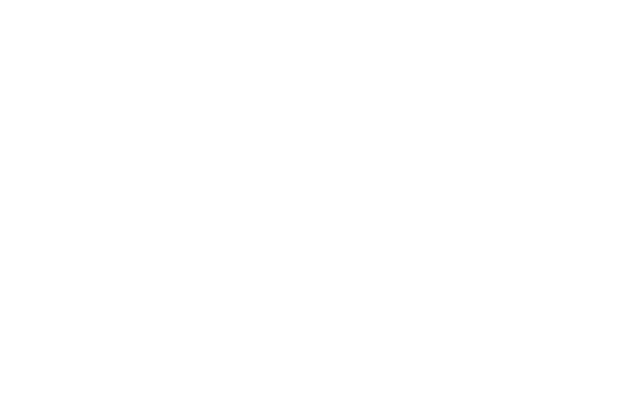
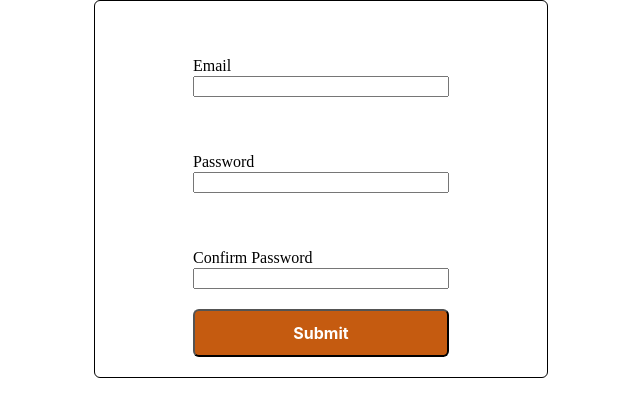
Before and after one commit to Gevork-Manukyan/comp440-client, a React (Create React App) app: page /register in a window 1280 px wide. Before the commit this address had no page. Shown: the top 416 px of the page, without its empty margins (319-959 px from the left). Built offline with nearby package versions, Linux system fonts and the light colour scheme.

Commit message:
adds signuppage to routes

```diff
--- a/src/Components/App/App.js
+++ b/src/Components/App/App.js
@@ -2,6 +2,7 @@ import './App.css';
 import '../../resources/themes.css'
 import { BrowserRouter, Routes, Route } from 'react-router-dom';
 import LoginPage from "../Authentication/LoginPage/LoginPage"
+import SignUpPage from "../Authentication/SignUpPage/SignUpPage"
 
 function App() {
   return (
@@ -10,6 +11,7 @@ function App() {
         <Routes>
           <Route path="/" element={<></>} ></Route>
           <Route path="/login" element={<LoginPage />} ></Route>
+          <Route path="/register" element={<SignUpPage />} ></Route>
         </Routes>
       </BrowserRouter>
     </div>
--- a/src/Components/Authentication/SignUpPage/SignUpPage.js
+++ b/src/Components/Authentication/SignUpPage/SignUpPage.js
@@ -1,6 +1,5 @@
 import './SignUpPage.css'
 import "../Authentication.css"
-import { Button } from '../../../Accessories'
 import { useReducer } from "react"
 
 export default function SignUpPage() {
```
